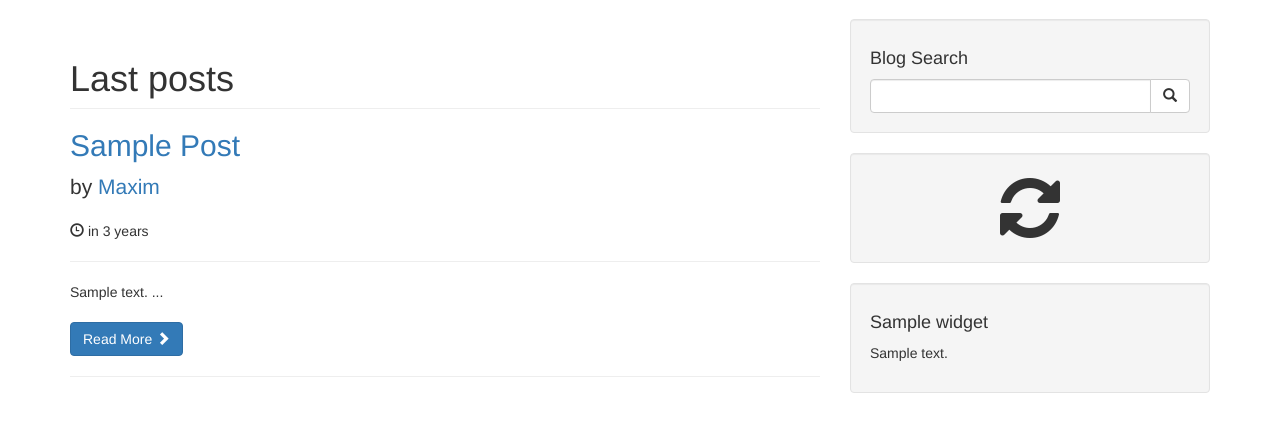
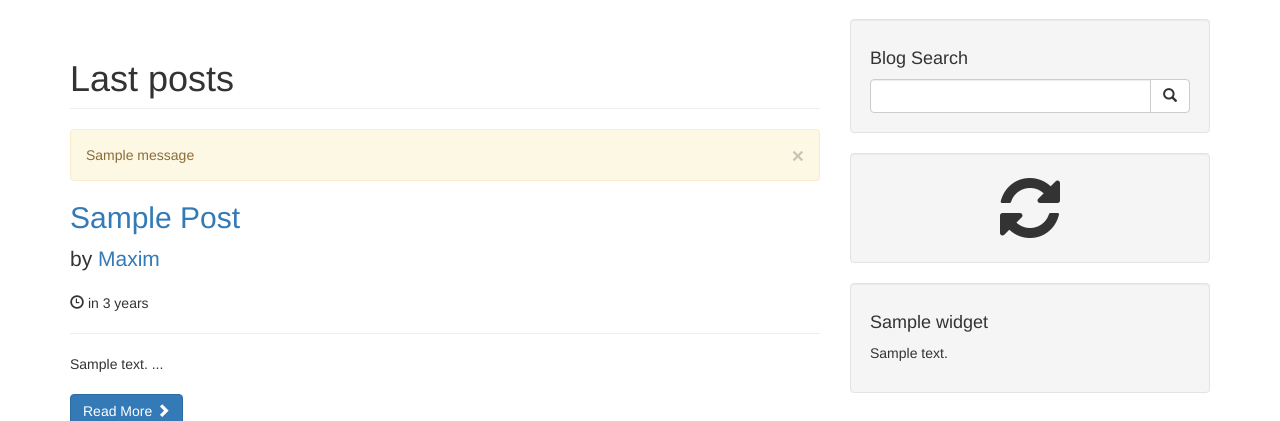
Before and after one commit to Osadchuk-M/My-Simple-Blog, a Flask app: page / in a window 1280 px wide. Shown: the part 51-472 px from the top of the page. Run offline with Flask 2, Linux system fonts and the light colour scheme; tables that the repository leaves empty hold one stand-in row (Sample ...); one stand-in notice (Sample message) is shown; some libraries are stand-ins or nearby versions.

Commit message:
Added full-text search.

```diff
--- a/app/main/views.py
+++ b/app/main/views.py
@@ -1,4 +1,4 @@
-from flask import render_template, request, current_app
+from flask import render_template, request, current_app, flash
 
 from . import main
 from ..models import Post, Comment, Widget
@@ -6,13 +6,22 @@ from ..models import Post, Comment, Widget
 
 @main.route('/')
 def home():
+    search = request.args.get('search', '', type=str)
     page = request.args.get('page', 1, type=int)
-    pagination = Post.query.order_by(Post.timestamp.desc()).paginate(
-        page, per_page=current_app.config['POSTS_PER_PAGE'], error_out=False
-    )
-    posts = pagination.items
     widget = Widget.query.first()
-    return render_template('index.html', posts=posts, pagination=pagination, widget=widget)
+    if search:
+        posts = Post.query.whoosh_search(search).all()
+        if posts:
+            return render_template('index.html', posts=posts, widget=widget, search=search)
+        else:
+            flash('No results for your query.')
+            return render_template('index.html', widget=widget, search=search)
+    else:
+        pagination = Post.query.order_by(Post.timestamp.desc()).paginate(
+            page, per_page=current_app.config['POSTS_PER_PAGE'], error_out=False
+        )
+        posts = pagination.items
+        return render_template('index.html', posts=posts, pagination=pagination, widget=widget)
 
 
 @main.route('/post/<slug>')
--- a/app/models.py
+++ b/app/models.py
@@ -67,6 +67,7 @@ login_manager.anonymous_user = AnonymousUser
 
 class Post(db.Model):
     __tablename__ = 'posts'
+    __searchable__ = ['title', 'body']
 
     id = db.Column(db.Integer, primary_key=True, autoincrement=True)
     title = db.Column(db.String(128))
--- a/app/templates/base.html
+++ b/app/templates/base.html
@@ -55,6 +55,7 @@
         $(document).ready(
             $('#search-button').click(function () {
               $('.fa-refresh').toggleClass('fa-spin');
+              window.location.href = '/?search=' + $('#input-search').val()
             }),
             $('img').addClass('img-responsive')
         );
@@ -69,7 +70,9 @@
     <div class="well">
         <h4>Blog Search</h4>
         <div class="input-group">
-            <input type="text" class="form-control">
+            <input type="text" class="form-control" id="input-search"
+                   {% if search is defined %} value={{ search }} {% endif %}
+            >
             <span class="input-group-btn">
                 <button id="search-button" class="btn btn-default" type="button">
                     <span class="glyphicon glyphicon-search"></span>
--- a/app/templates/index.html
+++ b/app/templates/index.html
@@ -2,6 +2,12 @@
 
 
 {% block posts %}
+    {% for message in get_flashed_messages() %}
+        <div class="alert alert-warning">
+            <button type="button" class="close" data-dismiss="alert">&times;</button>
+            {{ message }}
+        </div>
+    {% endfor %}
 
     {% for post in posts %}
         <h2>
--- a/manage.py
+++ b/manage.py
@@ -1,5 +1,6 @@
 #!/usr/bin/env python
 import os
+import flask_whooshalchemy as wa
 from app import create_app, db
 from app.models import User, Post, Comment, Widget
 from flask_script import Manager, Shell
@@ -8,6 +9,7 @@ from flask_migrate import Migrate, MigrateCommand
 app = create_app(os.getenv('FLASK_CONFIG') or 'default')
 manager = Manager(app)
 migrate = Migrate(app, db)
+wa.whoosh_index(app, Post)
 
 
 def make_shell_context():
--- a/requirements.txt
+++ b/requirements.txt
@@ -15,7 +15,8 @@ Flask-Migrate==2.0.3
 Flask-Moment==0.2.1
 Flask-PageDown==0.1.4
 Flask-Script==2.0.5
-Flask-SQLAlchemy==2.1
+Flask-SQLAlchemy==2.0
+Flask-WhooshAlchemy==0.8
 Flask-WTF==0.14.2
 ForgeryPy==0.1
 funcsigs==1.0.2
@@ -30,9 +31,11 @@ pkg-resources==0.0.0
 Pygments==1.6
 python-editor==1.0.3
 requests==2.1.0
+scriptine==0.2.1
 selenium==2.45.0
 six==1.4.1
 slugify==0.0.1
 SQLAlchemy==1.1.5
 Werkzeug==0.11.15
+Whoosh==2.6.0
 WTForms==2.1
```
Also changed, not shown: other parts of app/templates/index.html (+2 -0 lines), config.py (+7 -5 lines).
